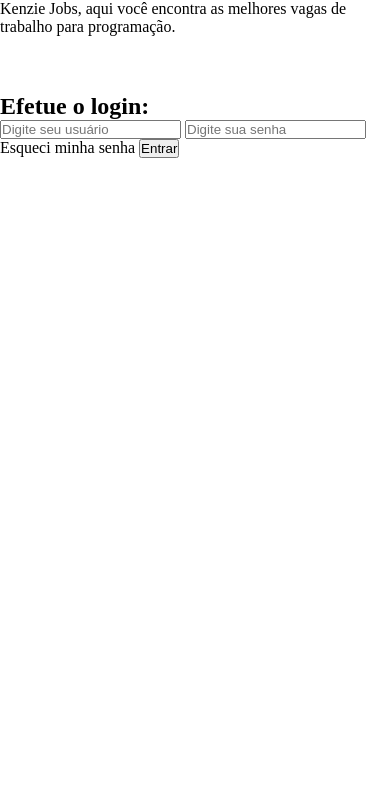
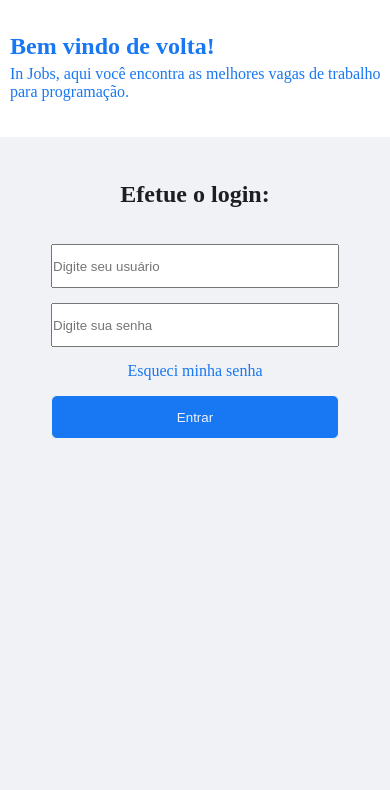
Before and after one commit to Kenzie-Academy-Brasil-Developers/m2-entrega-pagina-de-login-wesleydematos, a plain HTML site: page index.html in a window 390 px wide. Shown: the part 131-921 px from the top of the page. Before the commit the page ends 844 px from the top, so only its background shows below. Drawn offline with Linux system fonts and the light colour scheme.

Commit message:
feat: mobile first

```diff
--- a/index.html
+++ b/index.html
@@ -8,16 +8,15 @@
     <link rel="stylesheet" href="./src/styles/style.css">
     <link rel="stylesheet" href="./src/styles/modal.css">
     <script src="./src/scripts/script.js" type="module" defer></script>
-    <title>Document</title>
+    <title>In Jobs</title>
 </head>
 <body>
     <main>
 
         <section class="section__apresentacao">
-            <img src="./src/img/logo.png" alt="">
-
+            <img src="./src/img/logo.png" alt="Logo Kenzie Jobs">
             <h1>Bem vindo de volta!</h1>
-            <p>Kenzie Jobs, aqui você encontra as melhores vagas de trabalho para programação.</p>
+            <p>In Jobs, aqui você encontra as melhores vagas de trabalho para programação.</p>
         </section>
 
         <section class="section__login">
@@ -29,6 +28,7 @@
                 <button id="btnEntrar">Entrar</button>
             </form>
         </section>
+    </main>
 
     <section class="section__modal__senha hidden">
         <h2>Recuperando a senha...</h2>
@@ -37,13 +37,11 @@
         <button id="btnModal">Enviar</button>
     </section>
 
-        <section class="section__popup hidden">
+    <section class="section__popup hiddenTwo">
         <div>
             <p>Email enviado com sucesso, confira sua caixa de entrada e spam!</p>
             <span id="fechaPopUp">X</span>
         </div>
     </section>
-
-    </main>
 </body>
 </html>
--- a/src/styles/modal.css
+++ b/src/styles/modal.css
@@ -0,0 +1,7 @@
+.hidden{
+    display: none;
+}
+
+.hiddenTwo{
+    display: none;
+}
--- a/src/styles/reset.css
+++ b/src/styles/reset.css
@@ -7,6 +7,7 @@ body, main, section, img, h1, p, form, h2, input, span, button{
 
 :root{
     --preto:  #000000;
-    --azul: #00b8ff;
-    --fuligem: #3d2b1f;
+    --branco: #f0f2f5;
+    --fontes: #1c1e21;
+    --azul: #1877f2;
 }
--- a/src/styles/style.css
+++ b/src/styles/style.css
@@ -1,31 +1,98 @@
-body{
-
-}
-
-main{
-
-}
-
 .section__apresentacao{
     width: 100%;
     height: 224px;
-
-}
-
-.section__apresentacao img{
-    width: 100px;
-    height: 100px;
-
 }
 
 button{
+    background-color: var(--azul);
+    color: var(--branco);
+    border: 1px solid var(--branco);
+    border-radius: 6px;
+    cursor: pointer;
+}
 
+button:hover{
+    color: var(--azul);
+    background-color: var(--branco);
+    border: 1px solid var(--azul);
+}
+
+h1, h2, p, span{
+    color: var(--fontes);
+}
+
+.section__apresentacao > img{
+    width: 100px;
+    height: 100px;
+    margin: 15px 0 45px 10px;
+}
+
+.section__apresentacao > h1{
+    margin: 0 0 5px 10px;
+    color: var(--azul);
+}
+
+.section__apresentacao > p{
+    margin-left: 10px;
+    color: var(--azul);
 }
 
 .section__login{
-
+    background-color: var(--branco);
+    min-height: 344px;
+    height: 100vh;
 }
 
-.hidden{
-    display: none;
+.section__login > form{
+    display: flex;
+    flex-direction: column;
+    margin: 44px 10px 0 10px;
 }
+
+form > h2{
+    align-self: center;
+    margin: 44px 0 36px 0;
+}
+
+form > input{
+    align-self: center;
+    min-width: 288px;
+    height: 44px;
+    margin-bottom: 15px;
+}
+
+form > span{
+    cursor: pointer;
+    color: var(--azul);
+    align-self: center;
+    margin-bottom: 15px;
+}
+
+form > button{
+    align-self: center;
+    min-width: 288px;
+    height: 44px;
+}
+
+@media (min-width: 900px){
+    main{
+        display: flex;
+        flex-direction: row;
+    }
+
+    .section__apresentacao{
+        align-self: center;
+        width: 40%;
+    }
+
+    .section__login{
+        width: 60%;
+        display: flex;
+        justify-content: center;
+        align-items: center;
+    }
+
+    form h2{
+        margin-top: 0;
+    }
+}
```
Lines whose indentation alone changed are shown as unchanged.
